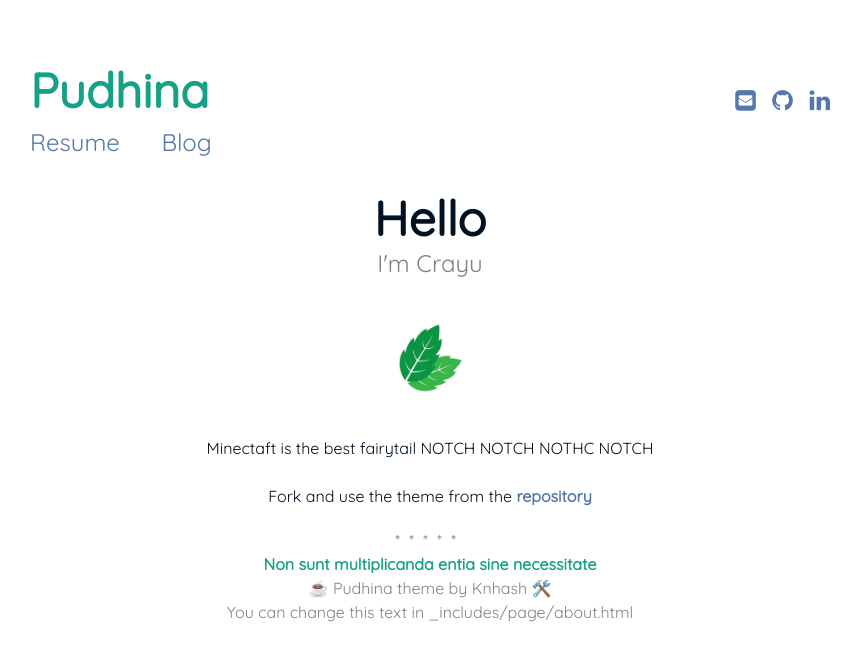
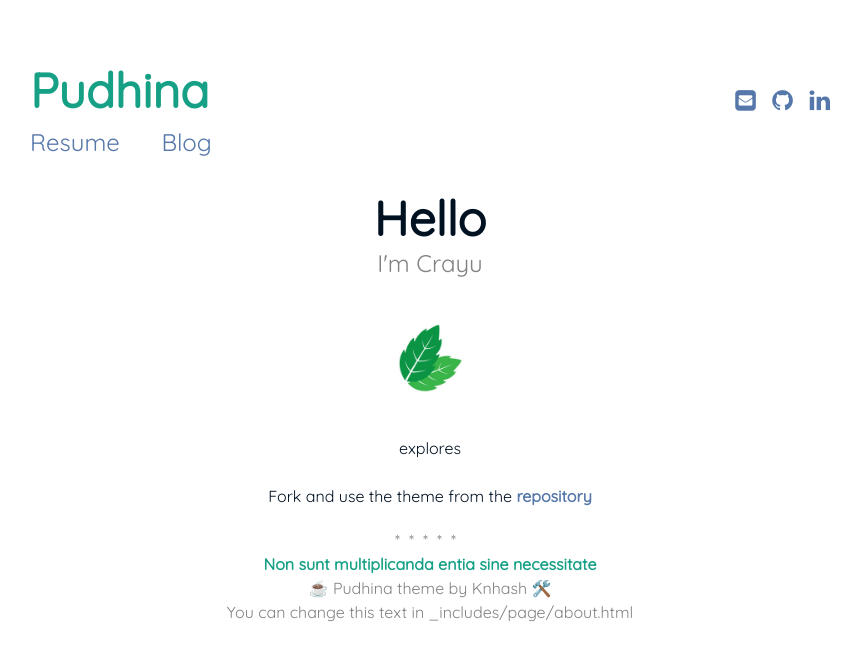
Before and after one commit to crayu-co/crayu-co.github.io, a Jekyll site: the page built from index.md, in a window 1280 px wide. Shown: the top 661 px of the page, without its empty margins (210-1071 px from the left). Built offline with Jekyll 4.4.1, drawn with Linux system fonts in a browser that asks for light colours.

Commit message:
index.md: updated markdown_content

```diff
--- a/index.md
+++ b/index.md
@@ -9,11 +9,6 @@ sitemap:
 <img src="{{ '/assets/img/pudhina.jpg' | prepend: site.baseurl }}" id="about-img">
 
 <div id="describe-text">
-	<p>Minectaft is the best fairytail
-
-NOTCH
-NOTCH
-	NOTHC
-			NOTCH</p>
+	<p>explores</p>
 	<p>Fork and use the theme from the <strong> <a href="https://github.com/knhash/Pudhina"> repository</a> </strong></p>
 </div>
```
